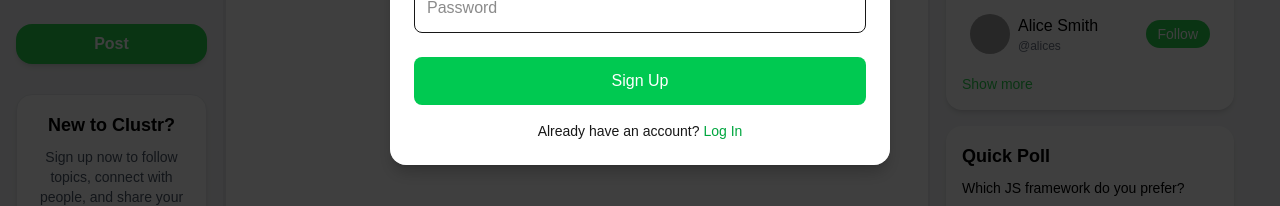
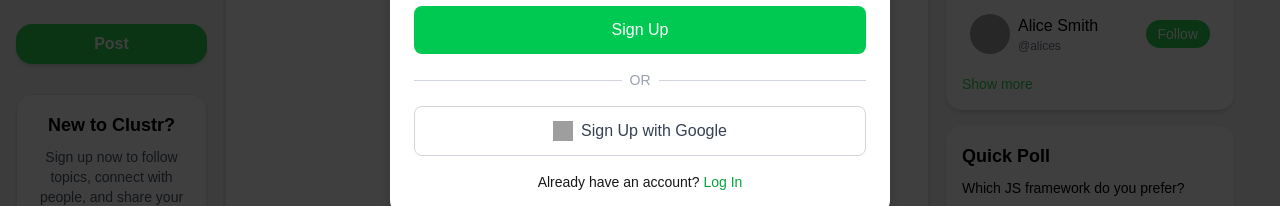
Before and after one commit to ijawadahmadcs/clustr, a Next.js app: page / in a window 1280 px wide. Both pictures are taken after a click on the button "Sign Up". Shown: the part 432-638 px from the top of the page. Built offline with nearby package versions, Linux system fonts and the light colour scheme; no server answers; the database is empty; grey boxes are pictures that could not be loaded.

Commit message:
google-login

```diff
--- a/src/components/modals/LoginModal.jsx
+++ b/src/components/modals/LoginModal.jsx
@@ -8,8 +8,9 @@ import {
   openSignupModal,
   openLoginModal,
 } from "@/redux/slices/modalSlice";
-import { auth } from "@/firebase";
-import { signInWithEmailAndPassword } from "firebase/auth";
+import { auth, googleProvider } from "@/firebase";
+import { signInWithEmailAndPassword, signInWithPopup } from "firebase/auth";
+import { signInUser } from "@/redux/slices/userSlice";
 
 const LoginModal = () => {
   const dispatch = useDispatch();
@@ -20,12 +21,37 @@ const LoginModal = () => {
 
   const handleLogin = async () => {
     try {
-      await signInWithEmailAndPassword(auth, email, password);
+      const result = await signInWithEmailAndPassword(auth, email, password);
+      dispatch(
+        signInUser({
+          name: result.user.displayName,
+          username: result.user.email.split("@")[0],
+          email: result.user.email,
+          uid: result.user.uid,
+        })
+      );
       dispatch(closeLoginModal());
       setEmail("");
       setPassword("");
     } catch (err) {
       console.error(err);
+    }
+  };
+
+  const handleGoogleLogin = async () => {
+    try {
+      const result = await signInWithPopup(auth, googleProvider);
+      dispatch(
+        signInUser({
+          name: result.user.displayName,
+          username: result.user.email.split("@")[0],
+          email: result.user.email,
+          uid: result.user.uid,
+        })
+      );
+      dispatch(closeLoginModal());
+    } catch (err) {
+      console.error("Google Login Error:", err);
     }
   };
 
@@ -87,6 +113,27 @@ const LoginModal = () => {
               Login
             </button>
 
+            <div className="flex items-center my-4">
+              <hr className="flex-grow border-gray-300" />
+              <span className="px-2 text-gray-400 text-sm">OR</span>
+              <hr className="flex-grow border-gray-300" />
+            </div>
+
+            <button
+              onClick={handleGoogleLogin}
+              type="button"
+              className="w-full py-3 rounded-lg border border-gray-300 flex items-center justify-center gap-2 hover:bg-gray-50"
+            >
+              <img
+                src="https://www.gstatic.com/firebasejs/ui/2.0.0/images/auth/google.svg"
+                alt="Google"
+                className="w-5 h-5"
+              />
+              <span className="text-gray-700 font-medium">
+                Sign in with Google
+              </span>
+            </button>
+
             <p className="text-center text-sm mt-4">
               Don't have an account?{" "}
               <button
--- a/src/components/modals/SignupModal.jsx
+++ b/src/components/modals/SignupModal.jsx
@@ -15,6 +15,7 @@ import {
 } from "firebase/auth";
 import { auth } from "@/firebase";
 import { signInUser } from "@/redux/slices/userSlice";
+import { GoogleAuthProvider, signInWithPopup } from "firebase/auth";
 
 const SignupModal = () => {
   const isOpen = useSelector((state) => state.modal.signupModalOpen);
@@ -70,6 +71,26 @@ const SignupModal = () => {
 
     return unsubscribe;
   }, [dispatch]);
+  async function handleGoogleSignup() {
+    try {
+      const provider = new GoogleAuthProvider();
+      const result = await signInWithPopup(auth, provider);
+      const user = result.user;
+
+      dispatch(
+        signInUser({
+          name: user.displayName,
+          username: user.email.split("@")[0],
+          email: user.email,
+          uid: user.uid,
+        })
+      );
+
+      dispatch(closeSignupModal());
+    } catch (err) {
+      setError(err.message);
+    }
+  }
 
   return (
     <div>
@@ -130,6 +151,26 @@ const SignupModal = () => {
             >
               Sign Up
             </button>
+            <div className="flex items-center my-4">
+              <hr className="flex-grow border-gray-300" />
+              <span className="px-2 text-gray-400 text-sm">OR</span>
+              <hr className="flex-grow border-gray-300" />
+            </div>
+
+            <button
+              onClick={handleGoogleSignup}
+              type="button"
+              className="w-full py-3 rounded-lg border border-gray-300 flex items-center justify-center gap-2 hover:bg-gray-50"
+            >
+              <img
+                src="https://www.gstatic.com/firebasejs/ui/2.0.0/images/auth/google.svg"
+                alt="Google"
+                className="w-5 h-5"
+              />
+              <span className="text-gray-700 font-medium">
+                Sign Up with Google
+              </span>
+            </button>
 
             <p className="text-center text-sm mt-4">
               Already have an account?{" "}
--- a/src/firebase.js
+++ b/src/firebase.js
@@ -1,5 +1,5 @@
 import { initializeApp, getApps, getApp } from "firebase/app";
-import { getAuth } from "firebase/auth";
+import { getAuth, GoogleAuthProvider } from "firebase/auth";
 import { getAnalytics, isSupported } from "firebase/analytics";
 import { getFirestore } from "firebase/firestore";
 
@@ -16,6 +16,8 @@ const firebaseConfig = {
 const app = !getApps().length ? initializeApp(firebaseConfig) : getApp();
 const auth = getAuth(app);
 
+const googleProvider = new GoogleAuthProvider();
+
 let analytics;
 if (typeof window !== "undefined") {
   isSupported().then((yes) => {
@@ -25,5 +27,5 @@ if (typeof window !== "undefined") {
   });
 }
 
-export { app, auth, analytics };
+export { app, auth, analytics, googleProvider };
 export const db = getFirestore(app);
```
